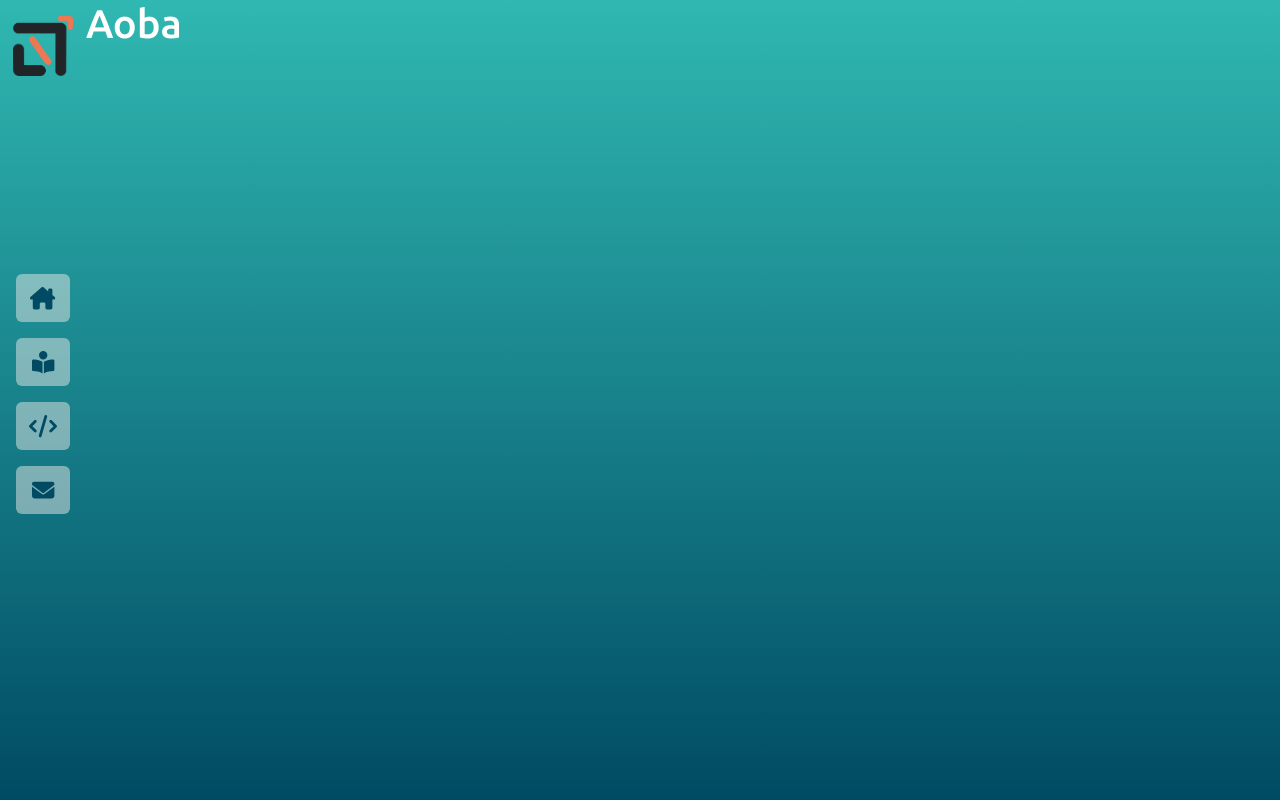
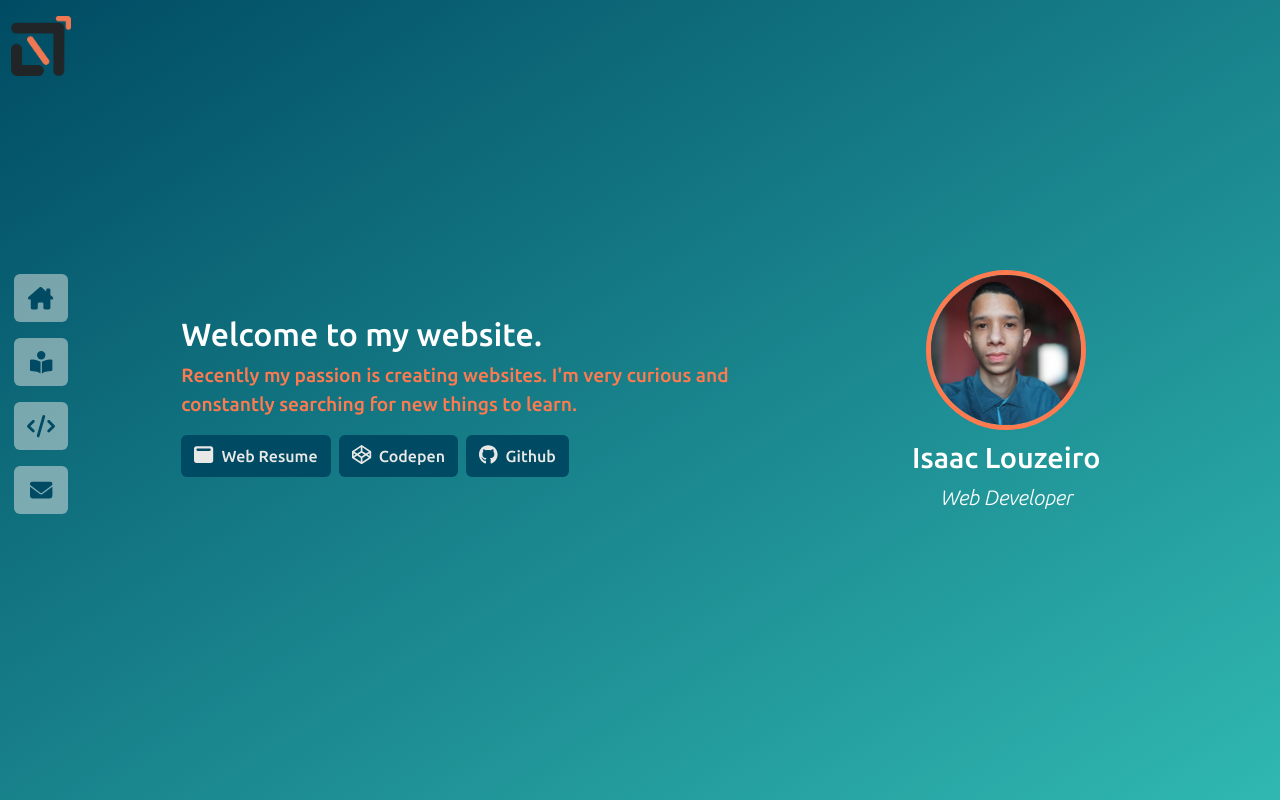
Before and after one commit to IsaacLouzeiro/isaaclouzeiro-dev-COPY, a Vue app: page / in a window 1280 px wide. Built offline with nearby package versions, Linux system fonts and the light colour scheme.

Commit message:
finalizando conteudo padrao da secao home

```diff
--- a/src/App.vue
+++ b/src/App.vue
@@ -1,6 +1,6 @@
 <script setup lang="ts">
   import { ref } from 'vue';
-import { RouterView } from 'vue-router'
+  import { RouterView } from 'vue-router'
   import NavbarComponent from './components/shared/NavbarComponent.vue'
 
   interface NavType {
@@ -9,6 +9,7 @@ import { RouterView } from 'vue-router'
     name: string;
   }
 
+  // navbar content
   const navItems = ref<NavType[]>([
     {
       target: "home",
@@ -31,11 +32,41 @@ import { RouterView } from 'vue-router'
       name: "Contact"
     }
   ])
+
+  // home content
+  const homeText = ref([
+    "Welcome to my website.",
+    "Recently my passion is creating websites. I'm very curious and constantly searching for new things to learn."
+  ])
+
+  const homeButtons = ref([
+    {
+        name: 'Web Resume',
+        icon: 'fa-solid fa-window-maximize',
+        link: 'https://resume-curriculo.netlify.app'
+    },
+    {
+        name: 'Codepen',
+        icon: 'fa-brands fa-codepen',
+        link: 'https://codepen.io/isaaclouzeiro'
+    },
+    {
+        name: 'Github',
+        icon: 'fa-brands fa-github',
+        link: 'https://github.com/IsaacLouzeiro'
+    }
+  ])
+
+  const homeIsaac = ref(['Isaac Louzeiro', 'Web Developer'])
 </script>
 
 <template>
   <NavbarComponent :nav-items="navItems" />
-  <RouterView />
+  <RouterView
+    :home-text="homeText"
+    :home-buttons="homeButtons"
+    :home-isaac="homeIsaac"
+  />
 </template>
 
 <style lang="scss">
--- a/src/assets/main.css
+++ b/src/assets/main.css
@@ -10,10 +10,16 @@ html, body, #app {
   width: 100vw;
   height: 100vh;
   color: #fff;
+  overflow: hidden;
+}
+
+main {
+  width: 100vw;
+  overflow: auto;
 }
 
 .gradient {
-  background-image: linear-gradient(to bottom, #30B8B2, #004B63);
+  background-image: linear-gradient(to bottom right, #004B63, #30B8B2);
   background-attachment: fixed;
 }
 
@@ -52,4 +58,12 @@ ul {
   background: rgba(0, 75, 99, 0.8);
 }
 
+section {
+  width: 100%;
+  height: 100%;
+  display: flex;
+  justify-content: center;
+  align-items: center;
+}
+
 /*# sourceMappingURL=main.css.map */
--- a/src/assets/main.scss
+++ b/src/assets/main.scss
@@ -12,9 +12,15 @@ html, body, #app {
   width: 100vw;
   height: 100vh;
   color: #fff;
+  overflow: hidden;
 }
 
-.gradient { background-image: linear-gradient(to bottom, $color-l-2, $color-d-2); background-attachment: fixed; } // main gradient
+main {
+  width: 100vw;
+  overflow: auto;
+}
+
+.gradient { background-image: linear-gradient(to bottom right, $color-d-2, $color-l-2); background-attachment: fixed; } // main gradient
 
 a { &:hover { text-decoration: none; opacity: .7 } }; // link hover
 
@@ -42,3 +48,12 @@ ul { list-style-type: none; } // list without style type
 ::-webkit-scrollbar-thumb:hover {
   background: rgba($color-d-2, .8);
 }
+
+// section
+section {
+  width: 100%;
+  height: 100%;
+  display: flex;
+  justify-content: center;
+  align-items: center;
+}
--- /dev/null
+++ b/src/components/HomeComponent.vue
@@ -0,0 +1,91 @@
+<script setup lang="ts">
+import ButtonComponent from './shared/ButtonComponent.vue';
+
+interface HomeButton {
+  name: string;
+  icon: string;
+  link: string;
+}
+
+  defineProps({
+    homeText: Array,
+    homeButtons: {
+      type: Array as () => HomeButton[],
+      required: true
+    },
+    homeIsaac: Array
+  })
+
+</script>
+
+<template>
+  <section id="home" class="home-content container">
+    <div class="w-100 h-100 row align-items-center justify-content-center">
+      <div class="home-content__text-box col-12 col-md-8 col-lg-7">
+        <h2>{{ homeText && homeText[0] }}</h2>
+        <p>{{ homeText && homeText[1] }}</p>
+
+        <ButtonComponent
+          v-for="(item, index) in homeButtons"
+          :key="index"
+          :name="item.name"
+          :icon="item.icon"
+          :link="item.link"
+          class="me-2 mb-2"
+        />
+      </div>
+
+      <div class="home-content__author-box col-12 col-md-4 text-center">
+        <img src="@/assets/img/me.jpeg" alt="Author image" class="img-fluid ">
+        <h3>{{ homeIsaac && homeIsaac[0] }}</h3>
+        <p>{{ homeIsaac && homeIsaac[1] }}</p>
+      </div>
+    </div>
+  </section>
+</template>
+
+<style lang="scss" scoped>
+@import '../assets/colors.scss';
+
+.home-content {
+  min-height: 500px;
+
+  @media only screen and (max-width: 767.98px) {
+    min-height: 700px;
+  }
+
+  @media only screen and (max-width: 575.98px) {
+    min-height: 800px;
+  }
+
+  &__text-box {
+    h2 {
+      font-size: 2rem;
+    }
+
+    p {
+      font-size: 1.2rem;
+      color: $color-l-3;
+    }
+  }
+
+  &__author-box {
+    img {
+      width: 10rem;
+      border-radius: 5rem;
+      border: 5px solid $color-l-3;
+      margin-bottom: .6rem;
+    }
+
+    h3 {
+      font-size: 1.8rem;
+    }
+
+    p {
+      font-size: 1.3rem;
+      font-weight: 300;
+      font-style: italic;
+    }
+  }
+}
+</style>
--- /dev/null
+++ b/src/components/shared/ButtonComponent.vue
@@ -0,0 +1,31 @@
+<script setup lang="ts">
+  defineProps({
+    link: String,
+    icon: String,
+    name: String
+  })
+</script>
+
+<template>
+  <a
+    :href="link"
+    target="_blank"
+    class="btn py-2"
+  >
+    <font-awesome-icon :icon="`fa-solid ${icon}`" />{{ name }}
+  </a>
+</template>
+
+<style lang="scss" scoped>
+@import '../../assets/colors.scss';
+
+a.btn {
+  background-color: $color-d-2;
+  color: $color-l-1;
+
+  svg {
+    margin-right: .5rem;
+    font-size: 1.2rem;
+  }
+}
+</style>
--- a/src/views/HomeView.vue
+++ b/src/views/HomeView.vue
@@ -1,13 +1,24 @@
 <script setup lang="ts">
+  import HomeComponent from '../components/HomeComponent.vue'
+
+  defineProps({
+    homeText: Array,
+    homeButtons: Array,
+    homeIsaac: Array
+  })
+
 
 </script>
 
 <template>
   <main>
-    <h1>Aoba</h1>
+    <HomeComponent
+      :home-text="homeText"
+      :home-buttons="homeButtons"
+      :home-isaac="homeIsaac"
+    />
   </main>
 </template>
 
 <style lang="scss">
-
 </style>
```
Also changed, not shown: src/assets/img/me.jpeg (added), 1 other file (tests, documents, lock files or other folders).
